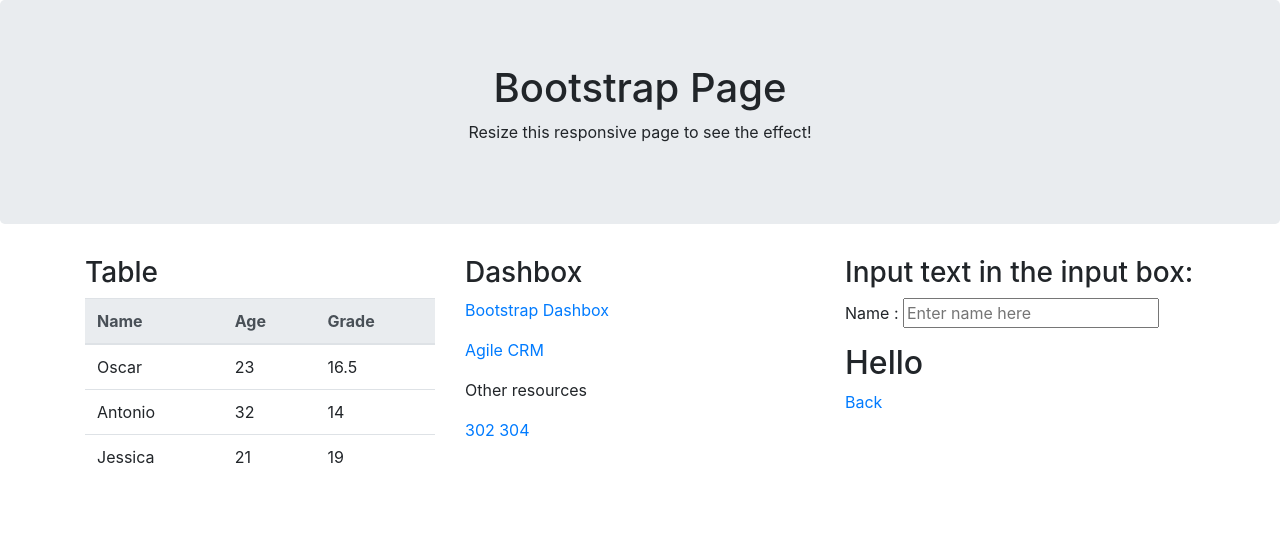
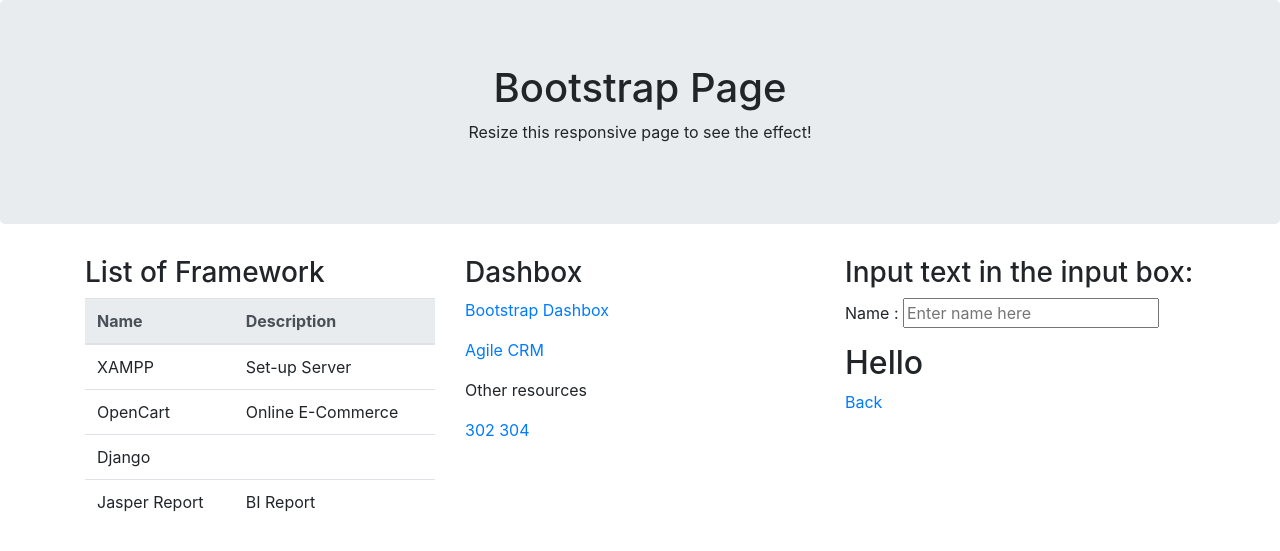
Before and after one commit to philiphui91/i, a Jekyll site: the page bootstrap.html, which Jekyll copies as it is, in a window 1280 px wide. Shown: the top 551 px of the page. Built offline with Jekyll 4.4.1, drawn with Linux system fonts in a browser that asks for light colours; nearby versions of some CDN libraries.

Commit message:
Update bootstrap.html

```diff
--- a/bootstrap.html
+++ b/bootstrap.html
@@ -23,30 +23,30 @@
 <div class="container">
   <div class="row">
     <div class="col-sm-4">
-      <h3>Table</h3>
+      <h3>List of Framework</h3>
       	<table id="table" class="table">
 			<thead class="thead-light">
 			  <tr>
 				<th>Name</th>
-				<th>Age</th>
-				<th>Grade</th>
+				<th>Description</th>
 			  </tr>
 			</thead>
 			<tbody>
 			  <tr>
-				<td>Oscar</td>
-				<td>23</td>
-				<td>16.5</td>
+				<td>XAMPP</td>
+				<td>Set-up Server</td>
 			  </tr>
 			  <tr>
-				<td>Antonio</td>
-				<td>32</td>
-				<td>14</td>
+				<td>OpenCart</td>
+				<td>Online E-Commerce</td>
 			  </tr>
 			  <tr>
-				<td>Jessica</td>
-				<td>21</td>
-				<td>19</td>
+				<td>Django</td>
+				<td></td>
+			  </tr>
+			  <tr>
+				<td>Jasper Report</td>
+				<td>BI Report</td>
 			  </tr>
 			</tbody>
 		</table>
```
